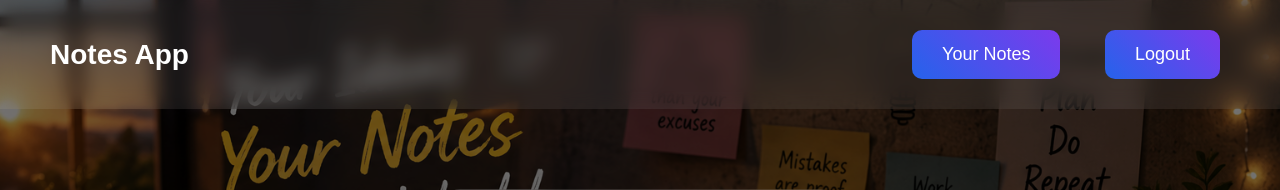
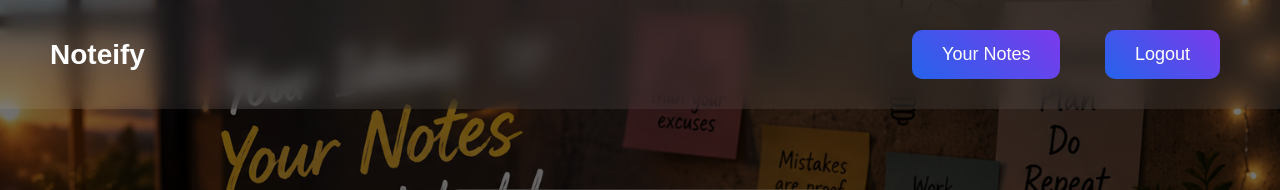
Before and after one commit to Kushagra54321/notes-app-flask, a Flask app: page /notes in a window 1280 px wide. Shown: the top 190 px of the page. Run offline with Flask 3, Linux system fonts and the light colour scheme; the visitor is signed in with stand-in values (Sample User, id 1).

Commit message:
rename the logo page

```diff
--- a/backend/templates/index.html
+++ b/backend/templates/index.html
@@ -14,7 +14,7 @@
     <div class="navbar">
 
         <div class="logo">
-            Notes App
+           Noteify
         </div>
 
         <div class="nav-links">
--- a/backend/templates/login.html
+++ b/backend/templates/login.html
@@ -15,7 +15,7 @@
     <div class="navbar">
 
         <div class="logo">
-            Notes App
+            Noteify
         </div>
 
     </div>
```
